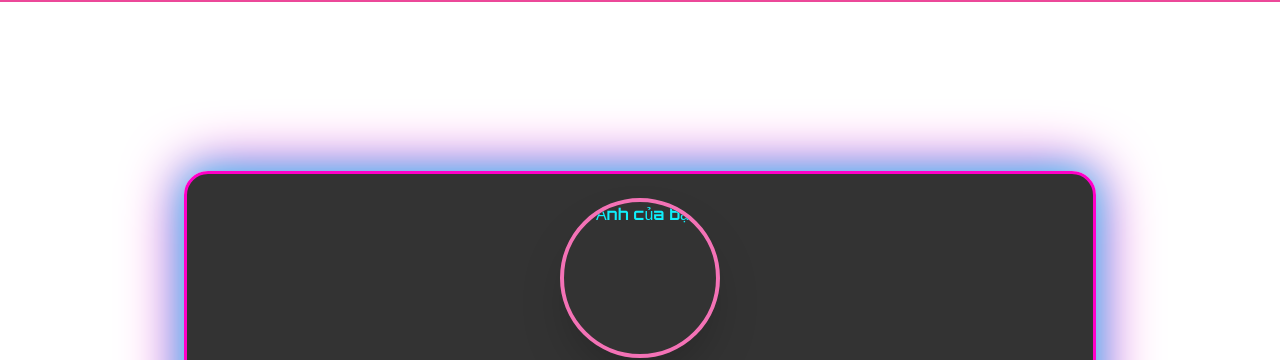
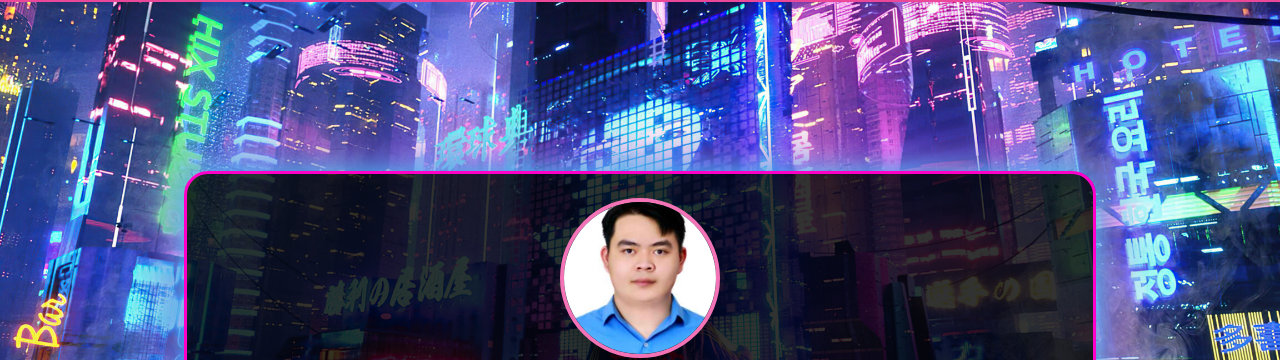
Before and after one commit to NgHngHair/Le-Doan-Quoc-Khanh, a plain HTML site: page index.html in a window 1280 px wide. Shown: the part 122-482 px from the top of the page. Drawn offline with nearby package versions, Linux system fonts and the light colour scheme.

Commit message:
change html file and images name

```diff
--- a/index.html
+++ b/index.html
@@ -8,7 +8,7 @@
   <style>
     @import url('https://fonts.googleapis.com/css2?family=Orbitron:wght@700&display=swap');
     body {
-      background: url('cyberpunk_gaming_background.gif') no-repeat center center fixed;
+      background: url('imagines/cyberpunk_gaming_background.gif') no-repeat center center fixed;
       background-size: cover;
       color: #0ff0fc;
       font-family: 'Orbitron', sans-serif;
@@ -95,7 +95,7 @@
   </div>
   <main class="flex flex-col items-center justify-center min-h-screen p-8 space-y-8">
     <section class="w-full md:w-3/4 flex flex-col items-center profile-header">
-      <img src="your_image.jpg" alt="Ảnh của bạn" class="w-40 h-40 object-cover rounded-full border-4 border-pink-400 shadow-2xl mb-4" />
+      <img src="imagines/your_image.jpg" alt="Ảnh của bạn" class="w-40 h-40 object-cover rounded-full border-4 border-pink-400 shadow-2xl mb-4" />
       <h1 class="text-6xl font-bold mb-2 text-pink-300">[Lê Đoàn Quốc Khánh]</h1>
       <h2 class="text-2xl text-pink-200 mb-4">[Lớp 12C5B - Trường THPT Chuyên Hùng Vương]</h2>
     </section>
```
Also changed, not shown: imagines/your_image.jpg (added).
